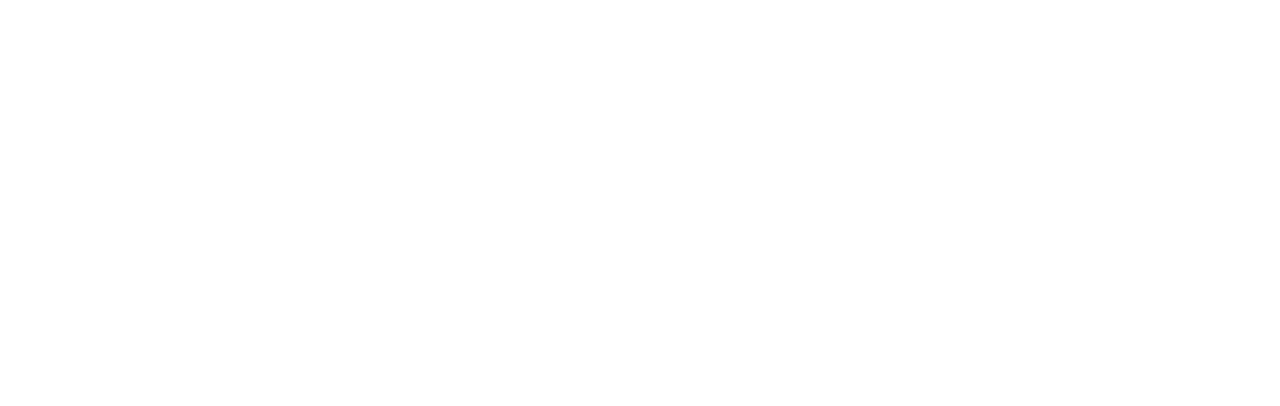
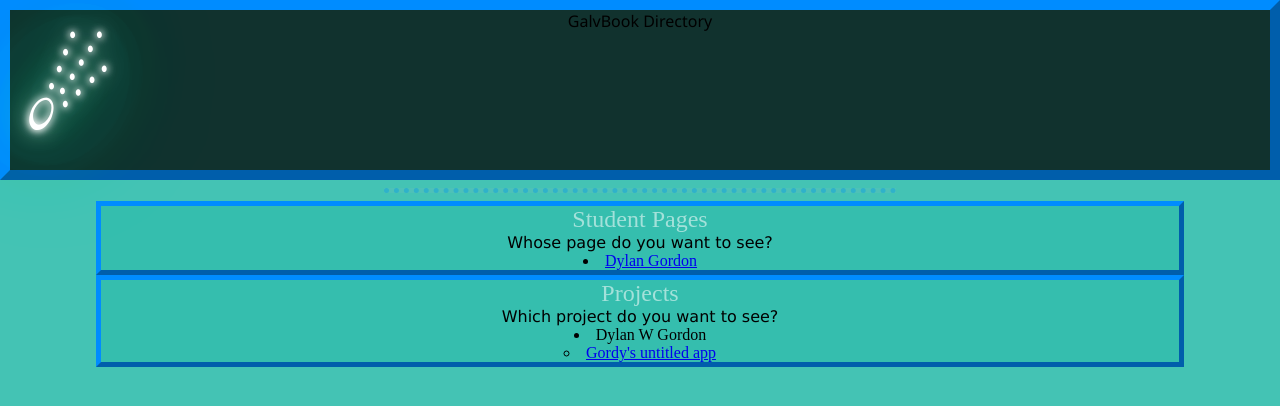
Before and after one commit to Baottran21/galvBook, a plain HTML site: page index.html in a window 1280 px wide. Drawn offline with Linux system fonts and the light colour scheme.

Commit message:
initial upload of gordon\main.css. Restructured folders. added initial content to index.html

```diff
--- a/index.html
+++ b/index.html
@@ -1,12 +1,51 @@
 <!DOCTYPE html>
 <html lang="en">
+
 <head>
     <meta charset="UTF-8">
     <meta http-equiv="X-UA-Compatible" content="IE=edge">
     <meta name="viewport" content="width=device-width, initial-scale=1.0">
-    <title>Document</title>
+    <title>MCSP-22 Bravo Directory</title>
+    <link id="theme" rel="stylesheet" type="text/css" href=".\styles\gordon\main.css">
 </head>
+
 <body>
 
+        <div class="header">
+            <div id="left3">
+                <div id="glow">&#9732;</div>
+                    </div>
+                <div id="center3">
+                    <div>GalvBook Directory</div>
+            </div>
+        </div>
+        <hr>
+        <div class="studentDiv">
+            <nav>
+                <h2>Student Pages</h2>
+                <p class="subheading">Whose page do you want to see?</p>
+                <ul>
+                    <li>
+                        <a href=".\studentPages\gordon\dylanwgordon.html">Dylan Gordon</a>
+                    </li>
+                    <!--<li>next name</li>-->
+                </ul>
+            </nav>
+        </div>
+        <div class="projectDiv">
+            <h2>Projects</h2>
+            <p class="subheading">Which project do you want to see?</p>
+            <ul>
+                <li>Dylan W Gordon</li>
+                <ul>
+                    <li>
+                        <a href=".\projects\gordon\gordy.js">Gordy's untitled app</a>
+                    </li>
+                </ul>
+                <!--<li>next name</li>-->
+            </ul>
+        </div>
+
 </body>
+
 </html>
--- /dev/null
+++ b/styles/gordon/main.css
@@ -0,0 +1,134 @@
+html {
+    box-sizing: border-box;
+    font-size: 16px;
+}
+
+*,
+*:before,
+*:after {
+    box-sizing: inherit;
+}
+
+body,
+h1,
+h2,
+h3,
+h4,
+h5,
+h6,
+p,
+ol,
+ul {
+    margin: 0;
+    padding: 0;
+    font-weight: normal;
+}
+
+img {
+    max-width: 100%;
+    height: auto;
+}
+
+
+
+
+body {
+    height: 100vh;
+    width: 100vw;
+    background-color: rgba(53, 190, 174, 0.922);
+}
+
+
+div.header {
+    box-sizing:content-box;
+    height: 20vh;
+    border: 10px outset rgb(0, 140, 255);
+    background-color: rgba(14, 38, 35, 0.922);
+    font-family: 'Segoe UI', Tahoma, Geneva, Verdana, sans-serif;
+}
+
+
+#left3 {
+    float: left;
+    width: 30vw;
+}
+
+#center3 {
+    margin: auto;
+    text-align: center;
+    width: 30vw;
+}
+
+#right3 {
+    float: right;
+    width: 30vw;
+    text-align: center
+}
+
+div.studentDiv {
+    margin: auto;
+    border: 5px outset rgb(0, 140, 255);
+    background-color: rgba(53, 190, 174, 0.922);
+    text-align: center;
+    width: 85%;
+}
+
+div.projectDiv {
+    position: ;
+    margin: auto;
+    border: 5px outset rgb(0, 140, 255);
+    background-color: rgba(53, 190, 174, 0.922);
+    text-align: center;
+    width: 85%;
+}
+
+ul {
+    text-align: center;
+    list-style-position: inside
+}
+
+h1 {
+    color: #66bfbf;
+}
+
+h2 {
+    color: #fdfdfd8d;
+}
+
+p {
+    font-family: Verdana, Geneva, Tahoma, sans-serif;
+}
+
+p.subheading {
+    text-align: center
+}
+
+
+h3 {
+    color: #66bfbf;
+}
+
+hr {
+    background-color: #66bfbf;
+    border-color: rgb(0, 140, 255);
+    border-style: dotted none none;
+    border-width: 5px;
+    height: 5px;
+    opacity: .3;
+    width: 40%;
+}
+
+#glow {
+    margin-left: 1vw;
+    font-size:14vh;
+    color: #fff;
+    text-shadow:
+        0 0 7px #fff,
+        0 0 10px #fff,
+        0 0 21px #fff,
+        0 0 42px #0fa,
+        0 0 82px #0fa,
+        0 0 92px #0fa,
+        0 0 102px #0fa,
+        0 0 151px #0fa;
+}
```
Also changed, not shown: studentPages/gordon/dylanwgordon.html (added, +12 -0 lines), projects/gordon/gordy.js (added), styles/gordon/main.js (added), styles/main.css (deleted), styles/main.js (deleted).
